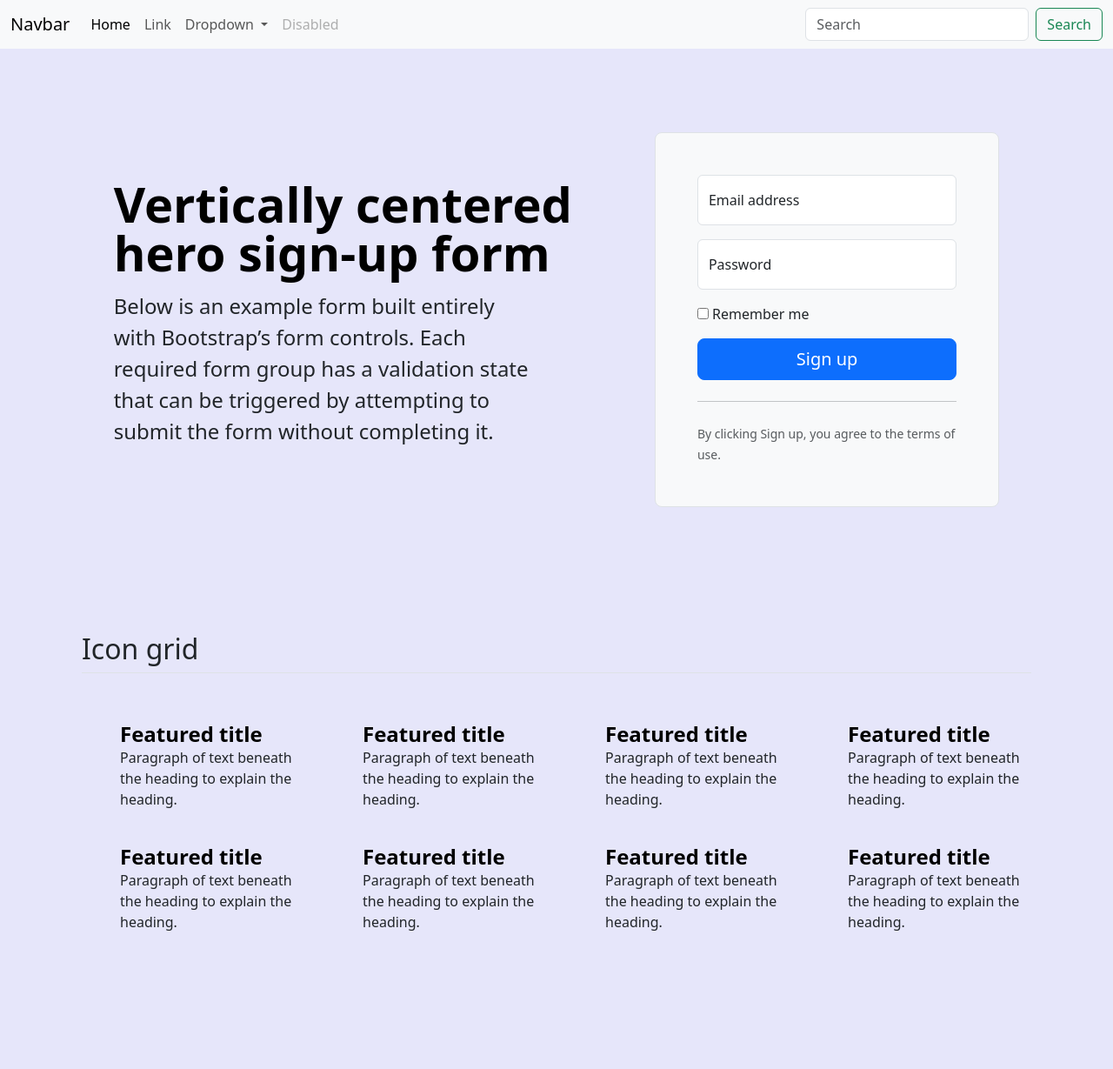
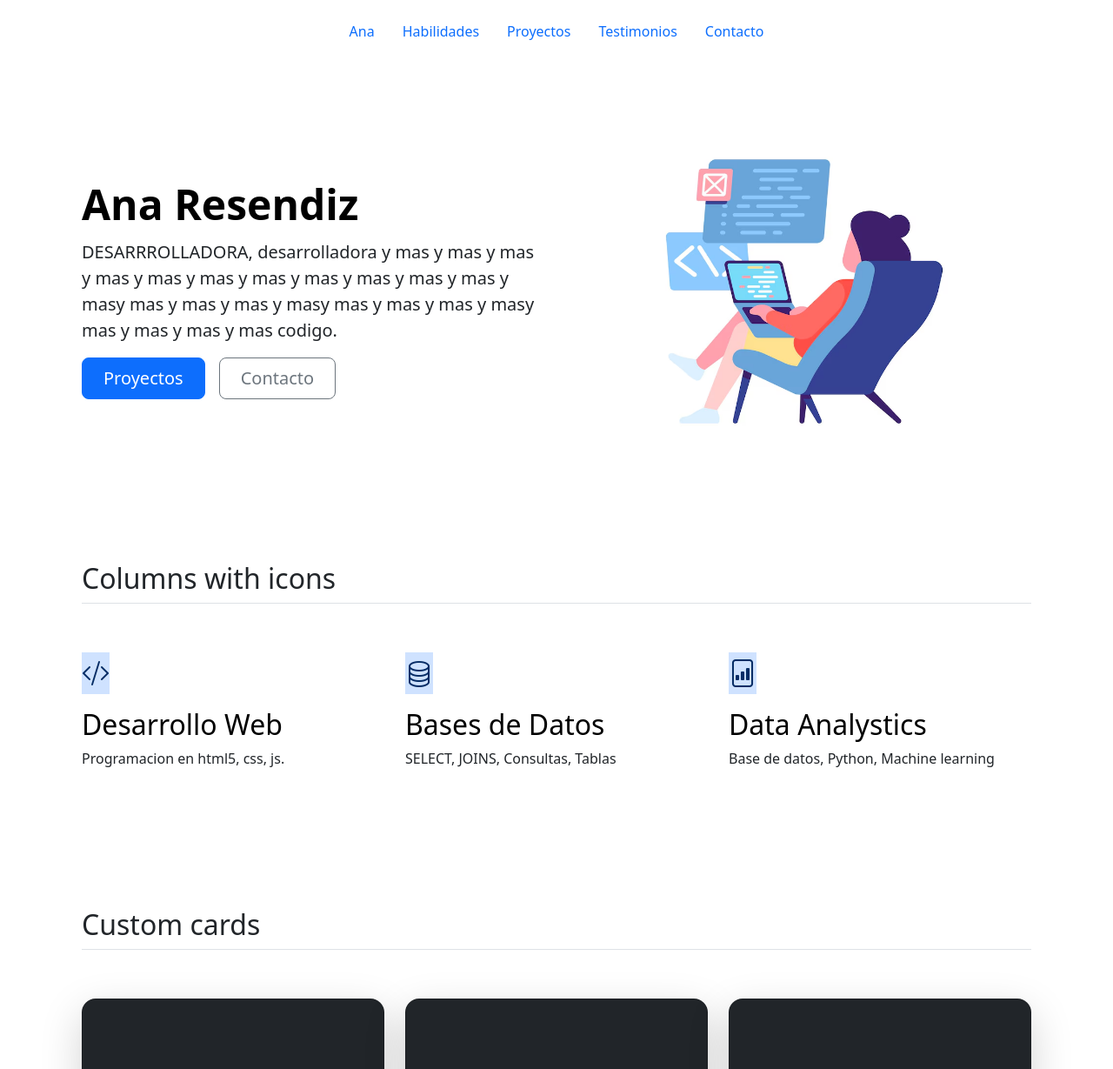
Before and after one commit to ctrl-ana/portafolio, a plain HTML site: page index.html in a window 1280 px wide. Shown: the top 1229 px of the page at 87% size. Drawn offline with nearby package versions, Linux system fonts and the light colour scheme.

Commit message:
Cambios num 1

```diff
--- a/index.html
+++ b/index.html
@@ -9,166 +9,75 @@
     <link href="https://cdn.jsdelivr.net/npm/bootstrap@5.3.3/dist/css/bootstrap.min.css" rel="stylesheet"
         integrity="sha384-QWTKZyjpPEjISv5WaRU9OFeRpok6YctnYmDr5pNlyT2bRjXh0JMhjY6hW+ALEwIH" crossorigin="anonymous">
 
+    <link rel="stylesheet" href="https://cdn.jsdelivr.net/npm/bootstrap-icons@1.11.3/font/bootstrap-icons.min.css">
+
     <link rel="stylesheet" href="styles.css">
 </head>
 
 <body>
 
-    <header>
-        <nav class="navbar navbar-expand-lg bg-body-tertiary">
-            <div class="container-fluid">
-                <a class="navbar-brand" href="#">Navbar</a>
-                <button class="navbar-toggler" type="button" data-bs-toggle="collapse"
-                    data-bs-target="#navbarSupportedContent" aria-controls="navbarSupportedContent"
-                    aria-expanded="false" aria-label="Toggle navigation">
-                    <span class="navbar-toggler-icon"></span>
-                </button>
-                <div class="collapse navbar-collapse" id="navbarSupportedContent">
-                    <ul class="navbar-nav me-auto mb-2 mb-lg-0">
-                        <li class="nav-item">
-                            <a class="nav-link active" aria-current="page" href="#">Home</a>
-                        </li>
-                        <li class="nav-item">
-                            <a class="nav-link" href="#">Link</a>
-                        </li>
-                        <li class="nav-item dropdown">
-                            <a class="nav-link dropdown-toggle" href="#" role="button" data-bs-toggle="dropdown"
-                                aria-expanded="false">
-                                Dropdown
-                            </a>
-                            <ul class="dropdown-menu">
-                                <li><a class="dropdown-item" href="#">Action</a></li>
-                                <li><a class="dropdown-item" href="#">Another action</a></li>
-                                <li>
-                                    <hr class="dropdown-divider">
-                                </li>
-                                <li><a class="dropdown-item" href="#">Something else here</a></li>
-                            </ul>
-                        </li>
-                        <li class="nav-item">
-                            <a class="nav-link disabled" aria-disabled="true">Disabled</a>
-                        </li>
-                    </ul>
-                    <form class="d-flex" role="search">
-                        <input class="form-control me-2" type="search" placeholder="Search" aria-label="Search">
-                        <button class="btn btn-outline-success" type="submit">Search</button>
-                    </form>
-                </div>
-            </div>
-        </nav>
-    </header>
 
 
+    <header class="d-flex justify-content-center py-3">
+        <ul class="nav nav-pills">
+            <li class="nav-item"><a href="#" class="nav-link" aria-current="page">Ana</a></li>
+            <li class="nav-item"><a href="#" class="nav-link">Habilidades</a></li>
+            <li class="nav-item"><a href="#" class="nav-link">Proyectos</a></li>
+            <li class="nav-item"><a href="#" class="nav-link">Testimonios</a></li>
+            <li class="nav-item"><a href="#" class="nav-link">Contacto</a></li>
+        </ul>
+    </header>
 
     <main>
 
-        <section id="presentacion" class="container col-xl-10 col-xxl-8 px-4 py-5">
-            <div class="row align-items-center g-lg-5 py-5">
-                <div class="col-lg-7 text-center text-lg-start">
-                    <h1 class="display-4 fw-bold lh-1 text-body-emphasis mb-3">Vertically centered hero sign-up form
+        <section id="sobre mi" class="container col-xxl-8 px-4 py-5">
+            <div class="row flex-lg-row-reverse align-items-center g-5 py-5">
+                <div class="col-10 col-sm-8 col-lg-6">
+                    <img src="mujer-programando-pantalla-computadora-proceso-desarrollo-software_533410-1343.avif"
+                        class="d-block mx-lg-auto img-fluid" alt="Bootstrap Themes" width="350" height="400"
+                        loading="lazy">
+                </div>
+                <div class="col-lg-6">
+                    <h1 class="display-5 fw-bold text-body-emphasis lh-1 mb-3">Ana Resendiz
                     </h1>
-                    <p class="col-lg-10 fs-4">Below is an example form built entirely with Bootstrap’s form controls.
-                        Each required form group has a validation state that can be triggered by attempting to submit
-                        the form without completing it.</p>
-                </div>
-                <div class="col-md-10 mx-auto col-lg-5">
-                    <form class="p-4 p-md-5 border rounded-3 bg-body-tertiary">
-                        <div class="form-floating mb-3">
-                            <input type="email" class="form-control" id="floatingInput" placeholder="name@example.com">
-                            <label for="floatingInput">Email address</label>
-                        </div>
-                        <div class="form-floating mb-3">
-                            <input type="password" class="form-control" id="floatingPassword" placeholder="Password">
-                            <label for="floatingPassword">Password</label>
-                        </div>
-                        <div class="checkbox mb-3">
-                            <label>
-                                <input type="checkbox" value="remember-me"> Remember me
-                            </label>
-                        </div>
-                        <button class="w-100 btn btn-lg btn-primary" type="submit">Sign up</button>
-                        <hr class="my-4">
-                        <small class="text-body-secondary">By clicking Sign up, you agree to the terms of use.</small>
-                    </form>
+                    <p class="lead">DESARRROLLADORA, desarrolladora y mas y mas y mas y mas y mas y mas y mas y mas y
+                        mas y mas y mas y masy mas y mas y mas y masy mas y mas y mas y masy mas y mas y mas y mas
+                        codigo.</p>
+                    <div class="d-grid gap-2 d-md-flex justify-content-md-start">
+                        <button type="button" class="btn btn-primary btn-lg px-4 me-md-2">Proyectos</button>
+                        <button type="button" class="btn btn-outline-secondary btn-lg px-4">Contacto</button>
+                    </div>
                 </div>
             </div>
         </section>
 
-        <section id="habilidades" class="container px-4 py-5">
-            <h2 class="pb-2 border-bottom">Icon grid</h2>
+        <section id="Habilidades" class="container px-4 py-5" id="featured-3">
+            <h2 class="pb-2 border-bottom">Columns with icons</h2>
+            <div class="row g-4 py-5 row-cols-1 row-cols-lg-3">
+                <div class="feature col">
+                    <div
+                        class="feature-icon d-inline-flex align-items-center justify-content-center text-primary-emphasis bg-primary-subtle fs-2 mb-3">
+                        <i class="bi bi-code-slash"></i>
+                    </div>
+                    <h3 class="fs-2 text-body-emphasis">Desarrollo Web</h3>
+                    <p>Programacion en html5, css, js.</p>
 
-            <div class="row row-cols-1 row-cols-sm-2 row-cols-md-3 row-cols-lg-4 g-4 py-5">
-                <div class="col d-flex align-items-start">
-                    <svg class="bi text-body-secondary flex-shrink-0 me-3" width="1.75em" height="1.75em">
-                        <use xlink:href="#bootstrap"></use>
-                    </svg>
-                    <div>
-                        <h3 class="fw-bold mb-0 fs-4 text-body-emphasis">Featured title</h3>
-                        <p>Paragraph of text beneath the heading to explain the heading.</p>
+                </div>
+                <div class="feature col">
+                    <div
+                        class="feature-icon d-inline-flex align-items-center justify-content-center text-primary-emphasis bg-primary-subtle fs-2 mb-3">
+                        <i class="bi bi-database"></i>
                     </div>
+                    <h3 class="fs-2 text-body-emphasis">Bases de Datos</h3>
+                    <p>SELECT, JOINS, Consultas, Tablas</p>
                 </div>
-                <div class="col d-flex align-items-start">
-                    <svg class="bi text-body-secondary flex-shrink-0 me-3" width="1.75em" height="1.75em">
-                        <use xlink:href="#cpu-fill"></use>
-                    </svg>
-                    <div>
-                        <h3 class="fw-bold mb-0 fs-4 text-body-emphasis">Featured title</h3>
-                        <p>Paragraph of text beneath the heading to explain the heading.</p>
+                <div class="feature col">
+                    <div
+                        class="feature-icon d-inline-flex align-items-center justify-content-center text-primary-emphasis bg-primary-subtle fs-2 mb-3">
+                        <i class="bi bi-file-bar-graph "></i>
                     </div>
-                </div>
-                <div class="col d-flex align-items-start">
-                    <svg class="bi text-body-secondary flex-shrink-0 me-3" width="1.75em" height="1.75em">
-                        <use xlink:href="#calendar3"></use>
-                    </svg>
-                    <div>
-                        <h3 class="fw-bold mb-0 fs-4 text-body-emphasis">Featured title</h3>
-                        <p>Paragraph of text beneath the heading to explain the heading.</p>
-                    </div>
-                </div>
-                <div class="col d-flex align-items-start">
-                    <svg class="bi text-body-secondary flex-shrink-0 me-3" width="1.75em" height="1.75em">
-                        <use xlink:href="#home"></use>
-                    </svg>
-                    <div>
-                        <h3 class="fw-bold mb-0 fs-4 text-body-emphasis">Featured title</h3>
-                        <p>Paragraph of text beneath the heading to explain the heading.</p>
-                    </div>
-                </div>
-                <div class="col d-flex align-items-start">
-                    <svg class="bi text-body-secondary flex-shrink-0 me-3" width="1.75em" height="1.75em">
-                        <use xlink:href="#speedometer2"></use>
-                    </svg>
-                    <div>
-                        <h3 class="fw-bold mb-0 fs-4 text-body-emphasis">Featured title</h3>
-                        <p>Paragraph of text beneath the heading to explain the heading.</p>
-                    </div>
-                </div>
-                <div class="col d-flex align-items-start">
-                    <svg class="bi text-body-secondary flex-shrink-0 me-3" width="1.75em" height="1.75em">
-                        <use xlink:href="#toggles2"></use>
-                    </svg>
-                    <div>
-                        <h3 class="fw-bold mb-0 fs-4 text-body-emphasis">Featured title</h3>
-                        <p>Paragraph of text beneath the heading to explain the heading.</p>
-                    </div>
-                </div>
-                <div class="col d-flex align-items-start">
-                    <svg class="bi text-body-secondary flex-shrink-0 me-3" width="1.75em" height="1.75em">
-                        <use xlink:href="#geo-fill"></use>
-                    </svg>
-                    <div>
-                        <h3 class="fw-bold mb-0 fs-4 text-body-emphasis">Featured title</h3>
-                        <p>Paragraph of text beneath the heading to explain the heading.</p>
-                    </div>
-                </div>
-                <div class="col d-flex align-items-start">
-                    <svg class="bi text-body-secondary flex-shrink-0 me-3" width="1.75em" height="1.75em">
-                        <use xlink:href="#tools"></use>
-                    </svg>
-                    <div>
-                        <h3 class="fw-bold mb-0 fs-4 text-body-emphasis">Featured title</h3>
-                        <p>Paragraph of text beneath the heading to explain the heading.</p>
-                    </div>
+                    <h3 class="fs-2 text-body-emphasis">Data Analystics</h3>
+                    <p>Base de datos, Python, Machine learning</p>
                 </div>
             </div>
         </section>
--- a/styles.css
+++ b/styles.css
@@ -1,3 +1,8 @@
 body {
-    background-color: lavender;
+    background-color: white;
 }
+
+#arriba {
+    font-size: large;
+    border-radius: 15px;
+}
```
Also changed, not shown: bodegon-libros-versus-tecnologia_23-2150063002.avif (added), mujer-programando-pantalla-computadora-proceso-desarrollo-software_533410-1343.avif (added).
